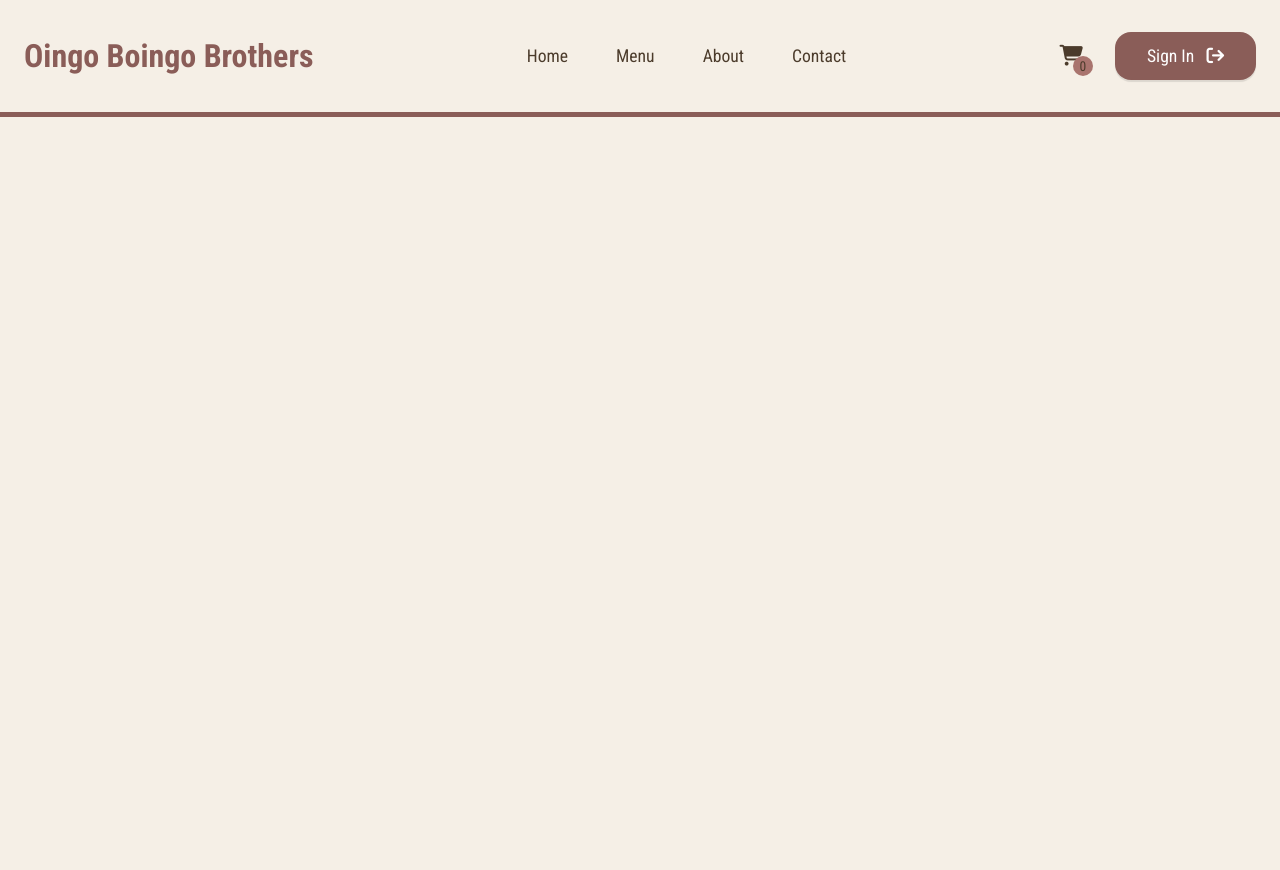
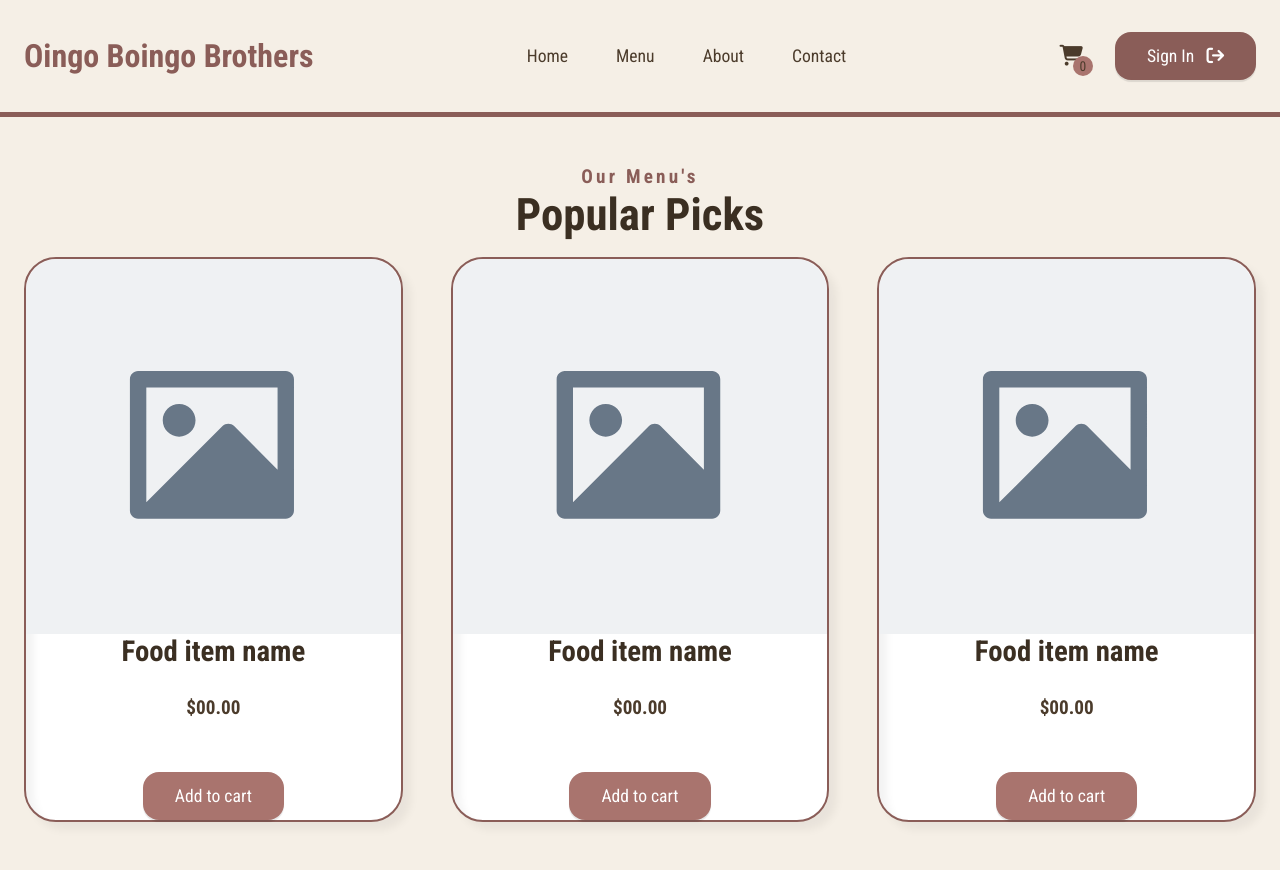
Before and after one commit to robertsc2/Takeaway-System, a Flask app: page /menu in a window 1280 px wide. Before the commit the page ends 117 px from the top, so only its background shows below. Run offline with Flask 3, Linux system fonts and the light colour scheme.

Commit message:
Formatted code

```diff
--- a/static/style.css
+++ b/static/style.css
@@ -6,92 +7,114 @@
   /* border: red solid 0px; */
 }
 
+
+/* ========== ROOT VARIABLES ========== */
 :root {
-    /*Header colors*/
+  /* Header colors */
   --lead2: #3b2f22;
   --rustic2: #8a5d58;
   --cream2: #e0d9cd;
-    /*Page colors*/
+
+  /* Page colors */
   --lead: #4B3B2B;
   --rustic: #A9746E;
   --cream: #F5EFE6;
   --tan-hint: #D9C9B6;
   --pure-white: #FFF;
+}
 
 
-  }
-
+/* ========== GLOBAL ELEMENTS ========== */
 body {
   background: var(--cream);
 }
 
-
-
-
-/* Basic styling */
-a{
+a {
   font-size: 1.1rem;
   text-decoration: none;
   color: var(--lead);
 }
 
-.flex{
+li {
+  list-style: none;
+}
+
+img {
+  max-width: 100%;
+  height: auto;
+  margin: auto;
+  display: block;
+}
+
+h1 {
+  font-size: 5.6vw;
+  color: var(--lead);
+}
+
+h1 span {
+  color: var(--rustic);
+}
+
+h4 {
+  font-size: 1.8rem;
+  color: var(--lead2);
+  margin-bottom: 0.5rem;
+}
+
+h5 {
+  font-size: 1.2rem;
+  color: var(--rustic2);
+  letter-spacing: 0.2rem;
+}
+
+p {
+  font-size: 1.5rem;
+  color: var(--lead);
+  line-height: 1.8rem;
+  font-weight: 400;
+}
+
+
+/* ========== UTILITY CLASSES ========== */
+.flex {
   display: flex;
   align-items: center;
   flex-wrap: wrap;
 }
 
-li{
-  list-style: none;
+.between {
+  justify-content: space-between;
 }
 
-.between{
-  justify-content: space-between;
-
-}
-
-.gap-2{
+.gap-2 {
   gap: 2rem;
 }
 
+.gap-3 {
+  gap: 3rem;
+}
 
-.gap-3{
-  gap: 3rem;
+.text-center {
+  text-align: center;
+}
+
+.p-top {
+  padding: 3rem 0;
 }
 
 .wrapper {
   max-width: 1400px;
   margin: auto;
   padding-inline: 1.5rem;
-
 }
 
-img{
-  max-width: 100%;
-  height: auto;
-  margin: auto;
-  display: block;
+.para {
+  margin-block: 2rem;
+  max-width: 550px;
 }
 
 
-.p-top {
-  padding: 3rem 0;
-}
-
-
-.text-center {
-  text-align: center;
-}
-
-
-
-
-
-
-
-
-/* Topnav */
-
+/* ========== NAVBAR ========== */
 .navbar {
   min-height: 14vh;
   background: var(--cream);
@@ -102,40 +125,35 @@ img{
   font-weight: bold;
   color: var(--rustic2);
 }
+
 .signin.btn {
   background: var(--rustic2);
   border: none;
 }
 
+
+/* ========== BUTTONS ========== */
 .btn {
   display: inline-block;
   padding: 0.9rem 2rem;
   background: var(--rustic);
   border-radius: 1rem;
-  -webkit-border-radius: 1rem;
-  -moz-border-radius: 1rem;
-  -ms-border-radius: 1rem;
-  -o-border-radius: 1rem;
   font-size: 1.1rem;
   color: var(--pure-white);
   box-shadow: rgba(0, 0, 0, 0.1) 0 2px 1px;
   transition: .3s ease-in-out;
-  -webkit-transition: .3s ease-in-out;
-  -moz-transition: .3s ease-in-out;
-  -ms-transition: .3s ease-in-out;
-  -o-transition: .3s ease-in-out;
 }
 
 .btn:hover {
   background: var(--lead);
-
 }
 
-.cart-icon{
+
+/* ========== CART ICON ========== */
+.cart-icon {
   font-size: 1.3rem;
   position: relative;
 }
-
 
 .cart-icon .cart-value {
   position: absolute;
@@ -212,38 +215,30 @@ img{
   font-weight: bold;
 }
 
-/* Close button on hover */
 .close:hover,
 .close:focus {
   color: red;
   cursor: pointer;
 }
 
-/* Add Zoom Animation */
 .animate {
-  -webkit-animation: animatezoom 0.6s;
-  animation: animatezoom 0.6s
-}
-
-@-webkit-keyframes animatezoom {
-  from {-webkit-transform: scale(0)}
-  to {-webkit-transform: scale(1)}
+  animation: animatezoom 0.6s;
 }
 
 @keyframes animatezoom {
-  from {transform: scale(0)}
-  to {transform: scale(1)}
+  from {
+    transform: scale(0);
+  }
+  to {
+    transform: scale(1);
+  }
 }
 
 
-
-
-/* Sections styling */
-
+/* ========== HERO SECTION ========== */
 .hero-section {
   min-height: calc(100vh - 14vh);
 }
-
 
 .hero-content,
 .hero-image-container {
@@ -285,17 +257,7 @@ p{
 }
 
 
-
-/* Section 1 */
-
-h5 {
-  font-size: 1.2rem;
-  color: var(--rustic2);
-  letter-spacing: 0.2rem;
-}
-
-
-
+/* ========== SECTION 1: CARD SECTION ========== */
 .card-row {
   display: flex;
   flex-wrap: wrap;
@@ -371,24 +324,26 @@ h5 {
 }
 
 
-
-
-/*Section 2*/
+/* ========== SECTION 2: ORDER CARDS ========== */
 .order-cart img {
-  width: 15rem
+  width: 15rem;
 }
 
-.order-card{
+.order-card {
   flex: 1;
   flex-basis: 300px;
   background: var(--pure-white);
   border: .15rem solid var(--rustic2);
   border-radius: 2rem;
-  -webkit-border-radius:;
-  -moz-border-radius:;
-  -ms-border-radius:;
-  -o-border-radius:;
-  box-shadow: rgba(0, 0, 0, 0.05) 8px 8px 8px,  rgba(0, 0, 0, 0.05) 8px 8px 8px inset;
+  box-shadow: rgba(0, 0, 0, 0.05) 8px 8px 8px, rgba(0, 0, 0, 0.05) 8px 8px 8px inset;
+}
+
+.order-card .price {
+  font-size: 1.2rem;
+  color: var(--lead);
+  line-height: 1.5rem;
+  margin-bottom: 1.2rem;
+  padding: 1.3rem 0 2rem 0;
 }
 
 .wrapper .text-center h2 {
@@ -397,23 +352,15 @@ h5 {
   margin-bottom: 1rem;
 }
 
-
 .picksimage {
   border-radius: 2rem 2rem 0 0;
-  -webkit-border-radius: 2rem 2rem 0 0;
-  -moz-border-radius: 2rem 2rem 0 0;
-  -ms-border-radius: 2rem 2rem 0 0;
-  -o-border-radius: 2rem 2rem 0 0;
 }
 
 
-
-
-/* Section 3*/
+/* ========== SECTION 3: STORE INFO ========== */
 .store-info {
   background: var(--pure-white);
   border-radius: 1rem;
-  border: none;
   padding: 2rem 1.5rem;
   margin: 3rem auto;
   max-width: 800px;
--- a/templates/menu.html
+++ b/templates/menu.html
@@ -1,19 +1,22 @@
 <!DOCTYPE html>
 <html lang="en">
     <head>
-    <meta charset="UTF-8">
-    <meta name="viewport" content="width=device-width, initial-scale=1.0">
+        <meta charset="UTF-8" />
+        <meta name="viewport" content="width=device-width, initial-scale=1.0" />
         <title>Takeaway System Website</title>
-    <link rel="stylesheet" href="{{ url_for('static', filename='style.css') }}">
-    <link rel="preconnect" href="https://fonts.googleapis.com">
-    <link rel="preconnect" href="https://fonts.gstatic.com" crossorigin>
-    <link href="https://fonts.googleapis.com/css2?family=Roboto+Condensed:ital,wght@0,100..900;1,100..900&display=swap" rel="stylesheet">
-    <link rel="stylesheet" href="https://cdnjs.cloudflare.com/ajax/libs/font-awesome/6.7.2/css/all.min.css" integrity="sha512-Evv84Mr4kqVGRNSgIGL/F/aIDqQb7xQ2vcrdIwxfjThSH8CSR7PBEakCr51Ck+w+/U6swU2Im1vVX0SVk9ABhg==" crossorigin="anonymous" referrerpolicy="no-referrer" />
+        <link rel="stylesheet" href="{{ url_for('static', filename='style.css') }}" />
+        <link rel="preconnect" href="https://fonts.googleapis.com" />
+        <link rel="preconnect" href="https://fonts.gstatic.com" crossorigin />
+        <link href="https://fonts.googleapis.com/css2?family=Roboto+Condensed:ital,wght@0,100..900;1,100..900&display=swap" rel="stylesheet" />
+        <link
+            rel="stylesheet"
+            href="https://cdnjs.cloudflare.com/ajax/libs/font-awesome/6.7.2/css/all.min.css"
+            integrity="sha512-Evv84Mr4kqVGRNSgIGL/F/aIDqQb7xQ2vcrdIwxfjThSH8CSR7PBEakCr51Ck+w+/U6swU2Im1vVX0SVk9ABhg=="
+            crossorigin="anonymous"
+            referrerpolicy="no-referrer"
+        />
     </head>
     <body>
-
-
-    <!-- Header Section -->
         <!-- Header Section -->
         <header>
             <nav class="navbar flex between wrapper">
@@ -32,8 +35,7 @@
                     <!-- W3 Schools login button -->
                     <!-- Button to open the modal login form -->
                     <button onclick="document.getElementById('id01').style.display='block'" class="signin btn">
-               Sign In
-               &nbsp;
+                        Sign In &nbsp;
                         <i class="fa-solid fa-arrow-right-from-bracket"></i>
                     </button>
 
@@ -41,19 +43,17 @@
                         <span onclick="document.getElementById('id01').style.display='none'" class="close" title="Close Modal">&times;</span>
                         <form class="modal-content animate" action="/action_page.php">
                             <div class="imgcontainer">
-                     <img src="img_avatar2.png" alt="Avatar" class="avatar">
+                                <img src="img_avatar2.png" alt="Avatar" class="avatar" />
                             </div>
                             <div class="container">
                                 <label for="uname"><b>Username</b></label>
-                     <input type="text" placeholder="Enter Username" name="uname" required>
+                                <input type="text" placeholder="Enter Username" name="uname" required />
                                 <label for="psw"><b>Password</b></label>
-                     <input type="password" placeholder="Enter Password" name="psw" required>
+                                <input type="password" placeholder="Enter Password" name="psw" required />
                                 <button type="submit">Login</button>
-                     <label>
-                     <input type="checkbox" checked="checked" name="remember"> Remember me
-                     </label>
+                                <label> <input type="checkbox" checked="checked" name="remember" /> Remember me </label>
                             </div>
-                  <div class="container" style="background-color:#f1f1f1">
+                            <div class="container" style="background-color: #f1f1f1;">
                                 <button type="button" onclick="document.getElementById('id01').style.display='none'" class="cancelbtn">Cancel</button>
                                 <span class="psw">Forgot <a href="#">password?</a></span>
                             </div>
@@ -61,19 +61,50 @@
                     </div>
 
                     <script>
-             var modal = document.getElementById('id01');
-             window.onclick = function(event) {
+                        var modal = document.getElementById("id01");
+                        window.onclick = function (event) {
                             if (event.target == modal) {
                                 modal.style.display = "none";
                             }
-             }
+                        };
                     </script>
-
                 </div>
             </nav>
         </header>
 
         <div class="seperating-bar"></div>
 
+        <section class="wrapper p-top">
+            <div class="text-center">
+                <h5>Our Menu's</h5>
+                <h2>Popular Picks</h2>
+            </div>
+            <div class="menu-list text-center flex mt-4 gap-3">
+                <div class="order-card">
+                    <div class="card-image">
+                        <img src="/static/images/placeholder.svg" alt="Placeholder Image" class="picksimage" />
+                    </div>
+                    <h4>Food item name</h4>
+                    <h4 class="price">$00.00</h4>
+                    <a href="#" class="btn">Add to cart</a>
+                </div>
+                <div class="order-card">
+                    <div class="card-image">
+                        <img src="/static/images/placeholder.svg" alt="Placeholder Image" class="picksimage" />
+                    </div>
+                    <h4>Food item name</h4>
+                    <h4 class="price">$00.00</h4>
+                    <a href="#" class="btn">Add to cart</a>
+                </div>
+                <div class="order-card">
+                    <div class="card-image">
+                        <img src="/static/images/placeholder.svg" alt="Placeholder Image" class="picksimage" />
+                    </div>
+                    <h4>Food item name</h4>
+                    <h4 class="price">$00.00</h4>
+                    <a href="#" class="btn">Add to cart</a>
+                </div>
+            </div>
+        </section>
     </body>
 </html>
```
Also changed, not shown: other parts of static/style.css (+33 -90 lines), templates/about.html (+14 -3 lines), templates/index.html (+45 -49 lines). Lines whose indentation alone changed are shown as unchanged.
